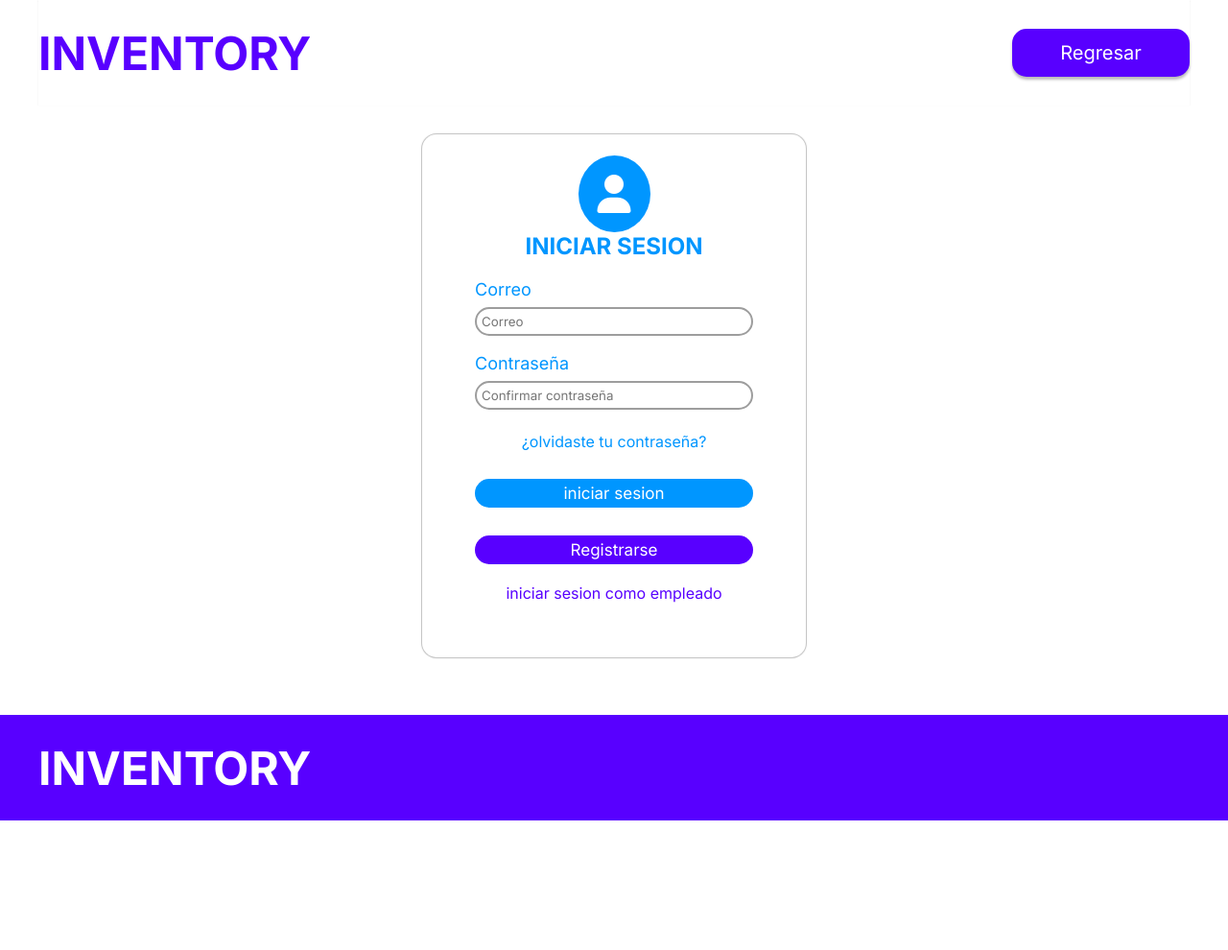
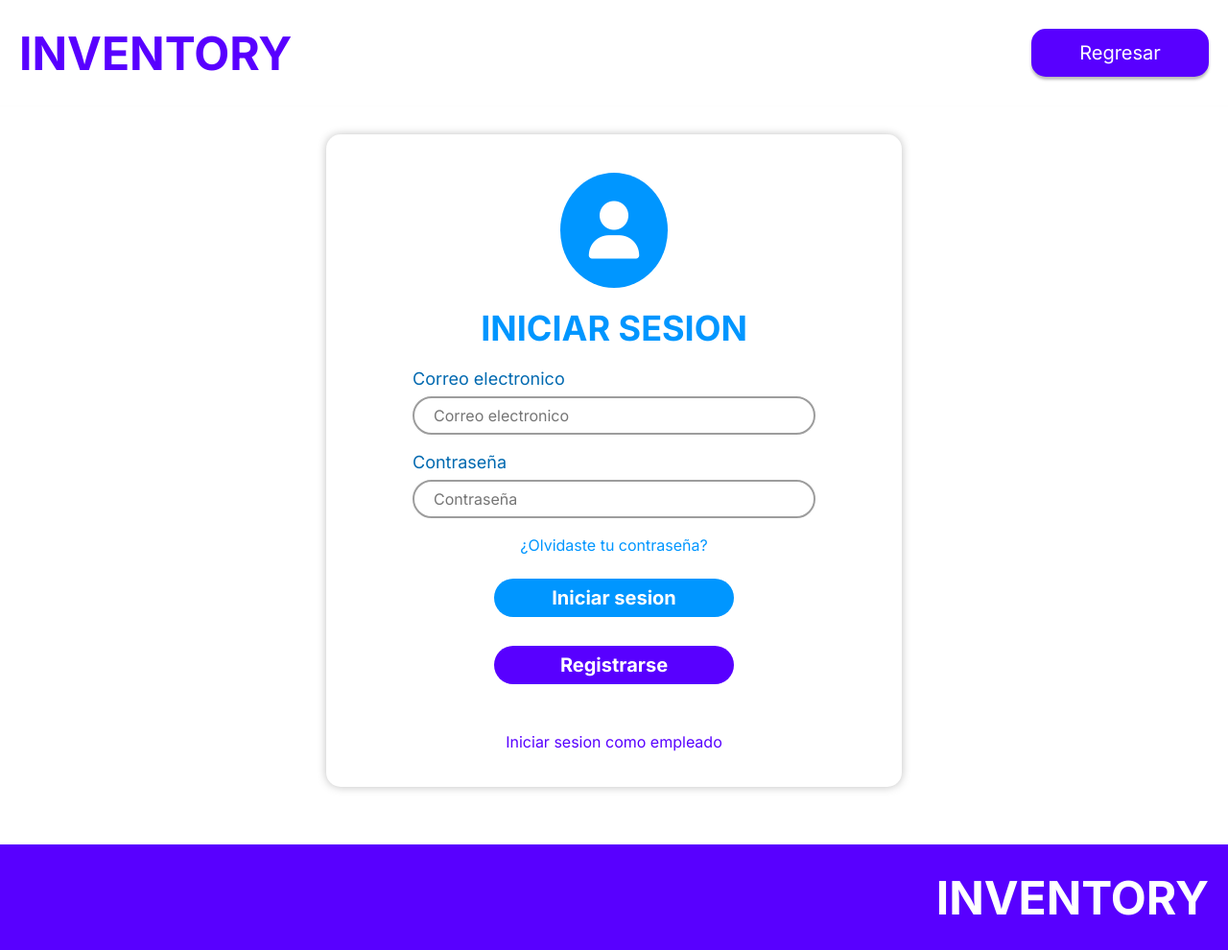
Before and after one commit to ROJUS-C/ProyectoTW, a PHP site: page /pages/iniciar-sesion.html in a window 1280 px wide. Shown: the whole page at 96% size. Before the commit the page ends 855 px from the top, so only its background shows below. Run offline with PHP 8.4, Linux system fonts and the light colour scheme; some libraries are stand-ins or nearby versions.

Commit message:
Corrigiendo detalles (estilo) de iniciar-sesion
ademas:
- se cambio nombre de clases
- responsive listo

```diff
--- a/pages/iniciar-sesion.html
+++ b/pages/iniciar-sesion.html
@@ -30,35 +30,27 @@
     </header>
     <!-- MAIN -->
     <main class="main-contenido contenedor-principal">
-        <section class="seccion__main">
-            <div class="main__title">
-                <div class="form__title__img">
-                    <i class="fa-solid fa-user"></i>
-                </div>
-                <div class="form__title__h2">
-                    <h2>INICIAR SESION</h2>
-                </div>
+        <section class="iniciar-sesion">
+            <div class="iniciar-sesion__encabezado">
+                <i class="iniciar-sesion__icon fa-solid fa-user"></i>
+                <h2 class="iniciar-sesion__tittle">INICIAR SESION</h2>
             </div>
-            <div class="main__form">
-                <form class="form" action="">
-                    <div class="form__seccion1">
-                        <div class="input__group">
-                            <label for="email">Correo</label>
-                            <input type="email" placeholder="Correo" name="email" id="email">
-                        </div>
-                        <div class="input__group">
-                            <label for="pass">Contraseña</label>
-                            <input type="password" placeholder="Confirmar contraseña" name="pass" id="pass">
-                        </div>
-                        <a class="olvido" href="">¿olvidaste tu contraseña?</a>
-                        <div class="input__sub">
-                            <button class="button button1">iniciar sesion</button>
-                        </div>
-                        <div class="input__sub">
-                            <button class="button">Registrarse</button>
-                        </div>
-                        <a class="inicio_empleado" href="">iniciar sesion como empleado</a>
+            <div class="iniciar-sesion__main">
+                <form class="iniciar-sesion__form" action="">
+                    <div class="iniciar-sesion__input-group">
+                        <label class="iniciar-sesion__input-name" for="email">Correo electronico</label>
+                        <input class="iniciar-sesion__input" type="email" placeholder="Correo electronico" name="email" id="email">
                     </div>
+                    <div class="iniciar-sesion__input-group">
+                        <label class="iniciar-sesion__input-name" for="pass">Contraseña</label>
+                        <input class="iniciar-sesion__input" type="password" placeholder="Contraseña" name="pass" id="pass">
+                    </div>
+                    <a class="iniciar-sesion__recuperar-contraseña" href="">¿Olvidaste tu contraseña?</a>
+                    <div class="iniciar-sesion__btns">
+                        <button class="iniciar-sesion__button iniciar-sesion__button--color-blue">Iniciar sesion</button>
+                        <button class="iniciar-sesion__button">Registrarse</button>
+                    </div>
+                    <a class="iniciar-sesion__empleado" href="">Iniciar sesion como empleado</a>
                 </form>
             </div>
         </section>
@@ -69,9 +61,7 @@
             <a class="footer__logo" href="../index.html">
                 <h1 class="footer__titulo">INVENTORY</h1>
             </a>
-            <a class="footer__button" href="">Contactanos</a>
         </div>
     </footer>
-
 </body>
 </html>
--- a/public/css/general.css
+++ b/public/css/general.css
@@ -4,6 +4,12 @@
     padding: 0;
     font-family: 'Inter', sans-serif;
 }
+
+.contenedor-principal{
+    max-width: 1240px;
+    margin: auto;
+}
+
 img{
     max-width: 100%;
 }
--- a/public/css/iniciar-sesion.css
+++ b/public/css/iniciar-sesion.css
@@ -1,7 +1,13 @@
+body{
+    display: flex;
+    flex-direction: column;
+    min-height: 100vh;
+}
+
 /*ESTILO PARA EL HEADER*/
 .header{
     height: 110px;
-    margin: 0px 40px;
+    padding: 0px 20px;
     box-shadow: 0px 0.4px 1px 0px rgb(0, 0, 0, .25);
 }
 
@@ -62,14 +68,15 @@
 .footer{
     height: 110px;
     background-color: #5800FF;
+    padding: 0px 20px;
+    margin-top: auto;
 }
 
 .footer__contenedor{
     display: flex;
-    justify-content: space-between;
+    justify-content: end;
     align-items: center;
     height: 100%;
-    margin: 0px 40px;
 }
 
 .footer__logo{
@@ -82,98 +89,143 @@
     color: #ffffff;
 }
 
-.footer__button{
-    display: none;
-    align-items: center;
-    justify-content: center;
-    text-decoration: none;
-    width: 185px;
-    height: 50px;
-    color: #ffffff;
-    border: 2px solid #ffffff;
+
+/**ESTILO PARA LA SECCION MAIN DEL FORMULARIO*/
+
+.iniciar-sesion{
+    width: 600px;
+    height: 680px;
     border-radius: 15px;
-    box-shadow: 0px 3px 3px 0px rgb(0, 0, 0, .27);
+    margin: 30px auto 60px;
+    padding: 40px 90px;
+    box-shadow: 0px .2px 10px 0px  rgba(0, 0, 0, 0.25);
 }
-/**ESTILO PARA LA SECCION MAIN DEL FORMULARIO*/
-.seccion__main{
-    border-radius: 15px;
-    margin: 30px 440px 60px;
-    padding: 7px 55px;
-    box-shadow: 0px 0px 1px 1px  rgba(0, 0, 0, 0.25);
-}
-.form__title__img i {
-    padding: 20px;
-    border-radius: 100%;
-    font-size: 40px;
-    color: white;
-    background-color: #0096FF;
-}
-.form__title__h2 h2{
-    color: #0096FF;
-}
-.main__title{
+
+.iniciar-sesion__encabezado{
     display: flex;
     flex-direction: column;
     align-items: center;
     justify-content: center;
-    margin-top: 15px;
+}
+
+.iniciar-sesion__icon{
+    padding: 30px;
+    border-radius: 100%;
+    font-size: 60px;
+    color: white;
+    background-color: #0096FF;
+}
+
+.iniciar-sesion__tittle{
+    text-align: center;
+    margin-top: 20px;
+    font-size: 36px;
+    color: #0096FF;
 }
 
 /*ESTILO PARA EL FORMULARIO*/
-.main__form{
-    padding: 20px 0px 50px;
+.iniciar-sesion__main{
+    margin: 20px 0px 50px;
+}
 
-}
-.form{
+.iniciar-sesion__form{
     display: grid;
     grid-template-columns: 1fr;
-    column-gap: 30px;
 }
-.input__group label{
-    font-style: normal;
+
+.iniciar-sesion__input-name{
     font-size: 18px;
-    color: #0096FF;
+    color: #0069B0;
 }
-.input__group input{
+.iniciar-sesion__input{
+    width: 100%;
+    border: 2px solid #9D9D9D;
     border-radius: 20px;
-    padding: 5px;
-    height: 30px;
-    border: 2px solid #9D9D9D;
+    padding: 0px 20px;
+    height: 40px;
     margin-top: 8px;
     margin-bottom: 18px;
-    width: 100%;
+    font-size: 16px;
 }
-.input__sub{
+
+.iniciar-sesion__recuperar-contraseña{
+    text-align: center;
+    color:  #0096FF;
+    text-decoration: none;
+}
+
+.iniciar-sesion__btns{
     display: flex;
-    margin-top: 29px;
+    flex-direction: column;
+    align-items: center;
+    justify-content: center;
+    margin-top: 25px;
 }
-.input__sub button{
-    display: flex;
-    justify-content: center;
-    align-items: center;
-    height: 30px;
+
+.iniciar-sesion__button{
+    width: 250px;
+    height: 40px;
+    margin-bottom: 30px;
     border: none;
     color: white;
-    font-size: 17px;
+    font-size: 20px;
+    font-weight: bold;
     background-color: #5800FF;
     border-radius: 20px;
     cursor: pointer;
-    width: 100%;
 }
-.input__sub .button1{
+
+/* modificador de button*/
+.iniciar-sesion__button--color-blue{
     background-color: #0096FF;
 }
-.olvido {
-    display: flex;
-    justify-content: center;
-    margin-top: 5px;
-    color:  #0096FF;
-    text-decoration: none;
-}
-.inicio_empleado {
+
+.iniciar-sesion__empleado{
     display: flex;
     justify-content: center;
     margin-top: 20px;
     color: #5800FF;
     text-decoration: none;
 }
+
+/* Tablet */
+@media(max-width: 768px){
+    .footer__contenedor{
+        justify-content: center;
+    }
+}
+
+/* Movil 1 */
+
+@media(max-width: 640px){
+    .header{
+        height: auto;
+    }
+
+    .header__main{
+        flex-direction: column;
+        padding: 20px 0px;
+    }
+
+    .header__menu{
+        margin-top: 20px;
+    }
+
+    .iniciar-sesion{
+        width: 100%;
+        box-shadow: none;
+        padding: 40px 40px;
+    }
+}
+
+/* Movil 2 */
+
+@media(max-width: 320px){
+    .iniciar-sesion{
+        padding: 40px 25px;
+    }
+
+    .iniciar-sesion__button{
+        width: 100%;
+    }
+}
```
